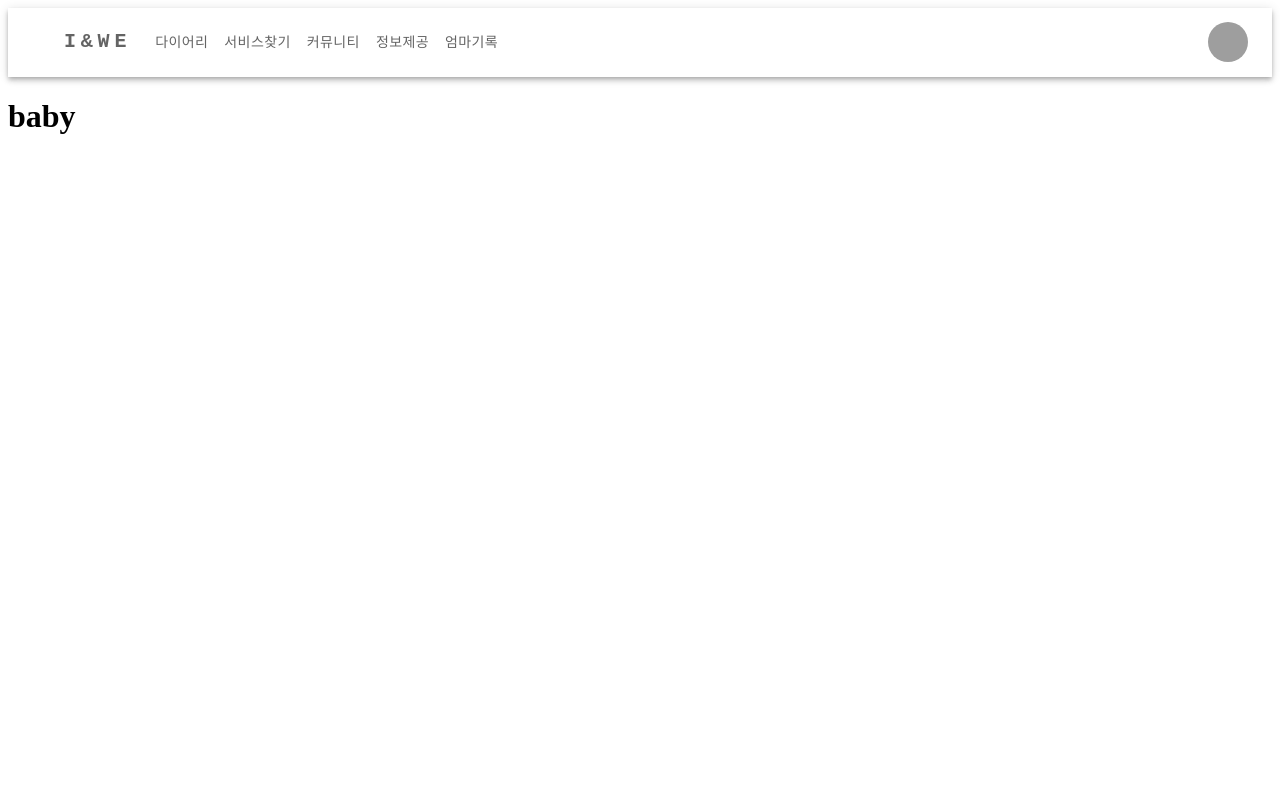
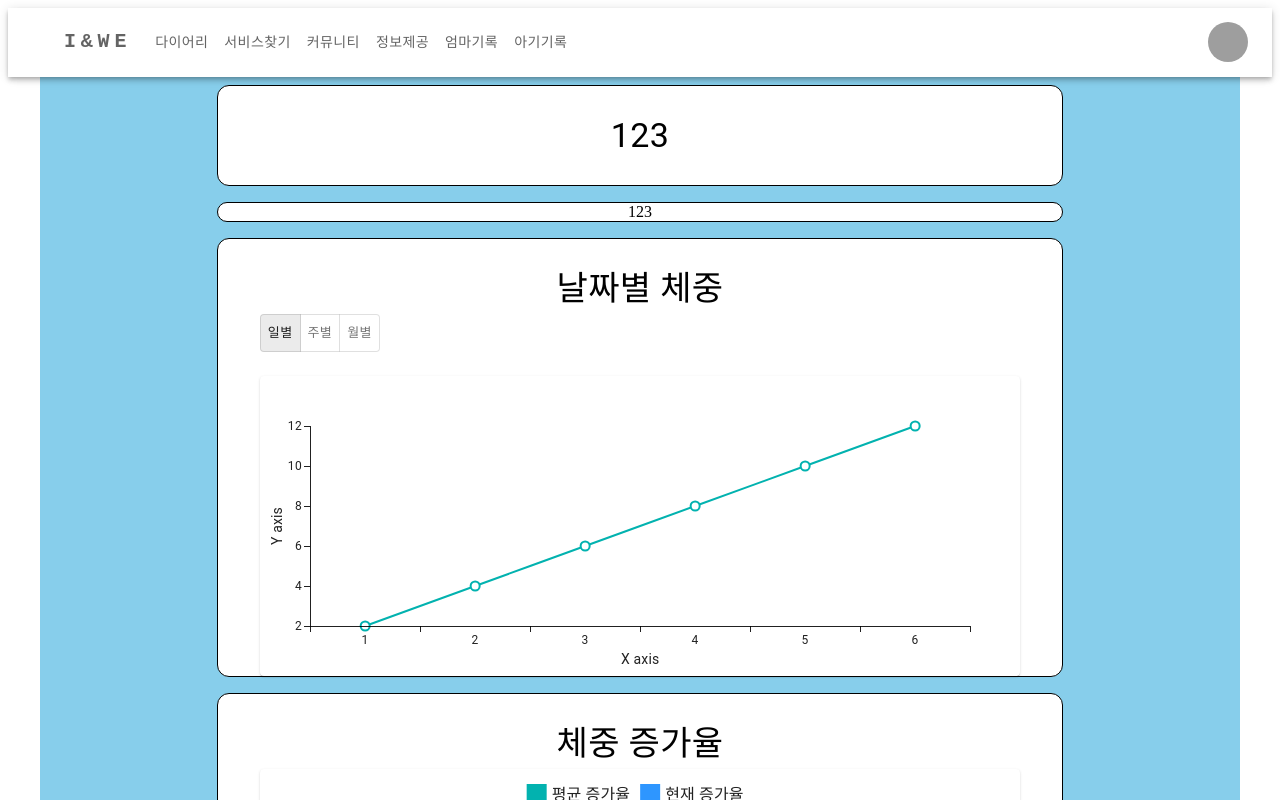
Before and after one commit to yunanayu/I-WE, a React (Create React App) app in the folder frontend/: page /recordbaby in a window 1280 px wide. Shown: the top 800 px of the page. Built offline with nearby package versions, Linux system fonts and the light colour scheme; grey boxes are pictures that could not be loaded.

Commit message:
[refactor] 엄마 기록 차트 수정 및 주석 수정

```diff
--- a/frontend/src/component/RecordBaby.js
+++ b/frontend/src/component/RecordBaby.js
@@ -1,11 +1,87 @@
 import React from "react";
+import Container from "@mui/material/Container";
+import Box from "@mui/material/Box";
+import { ChangeChart, WeeklyWeightChart } from "./MomWeightChart";
+import { BabyForm } from "./WeightForm";
+import { Typography } from "@mui/material";
 
-function RecordBaby() {
+// 주차별 몸무게, 머리둘레, 키
+const weight = [];
+const height = [];
+const headspan = [];
+// 평균 몸무게
+const weightAvg = [];
+// 평균 키
+const heightAvg = [];
+// 평균 머리둘레
+const headspanAvg = [];
+
+// 임신 주차
+const pregWeek = null;
+
+// 가운데 정렬 css
+const setCenter = {
+  display: "flex",
+  justifyContent: "center",
+  alignItems: "center",
+  flexDirection: "column",
+};
+
+// 박스 기본 css
+const commonStyles = {
+  bgcolor: "background.paper",
+  borderColor: "text.primary",
+  m: 1,
+  border: 1,
+  width: "66vw",
+};
+
+// 평균과 비교하여 메세지 출력
+function Info() {
+  // 주차 비교
+  // 평균값 3개 뽑기
+  // 크면 파랑 작으면 빨강
   return (
-    <div>
-      <h1>baby</h1>
-    </div>
+    <>
+      <Box sx={{ mt: 3, mb: 3 }}>
+        <Typography fontSize={34}>123 </Typography>
+      </Box>
+    </>
   );
 }
 
-export default RecordBaby;
+// props 설정, form 전송 객체, 차트 데이터 입력 필요
+function RecordMom() {
+  return (
+    <>
+      <Container maxWidth="lg" sx={{ ...setCenter, background: "skyblue" }}>
+        <Box
+          maxWidth="md"
+          sx={{ ...commonStyles, ...setCenter, borderRadius: 3 }}
+        >
+          {<Info />}
+        </Box>
+        <Box
+          maxWidth="md"
+          sx={{ ...commonStyles, ...setCenter, borderRadius: 3 }}
+        >
+          123
+        </Box>
+        <Box
+          maxWidth="md"
+          sx={{ ...commonStyles, ...setCenter, borderRadius: 3 }}
+        >
+          <WeeklyWeightChart />
+        </Box>
+        <Box
+          maxWidth="md"
+          sx={{ ...commonStyles, ...setCenter, borderRadius: 3 }}
+        >
+          <ChangeChart />
+        </Box>
+      </Container>
+    </>
+  );
+}
+
+export default RecordMom;
--- a/frontend/src/component/RecordMom.js
+++ b/frontend/src/component/RecordMom.js
@@ -55,6 +55,7 @@ function Info() {
 }
 
 // props 설정, form 전송 객체, 차트 데이터 입력 필요
+// 전송 후 배열에 입력, 디비에 저장
 function RecordMom() {
   return (
     <>
--- a/frontend/src/component/ResponsiveAppBar.js
+++ b/frontend/src/component/ResponsiveAppBar.js
@@ -20,6 +20,7 @@ const pages = [
   { name: "커뮤니티", link: "/community" },
   { name: "정보제공", link: "/info" },
   { name: "엄마기록", link: "/recordmom" },
+  { name: "아기기록", link: "/recordbaby" },
 ];
 const settings = ["마이페이지", "로그아웃"];
 
```
